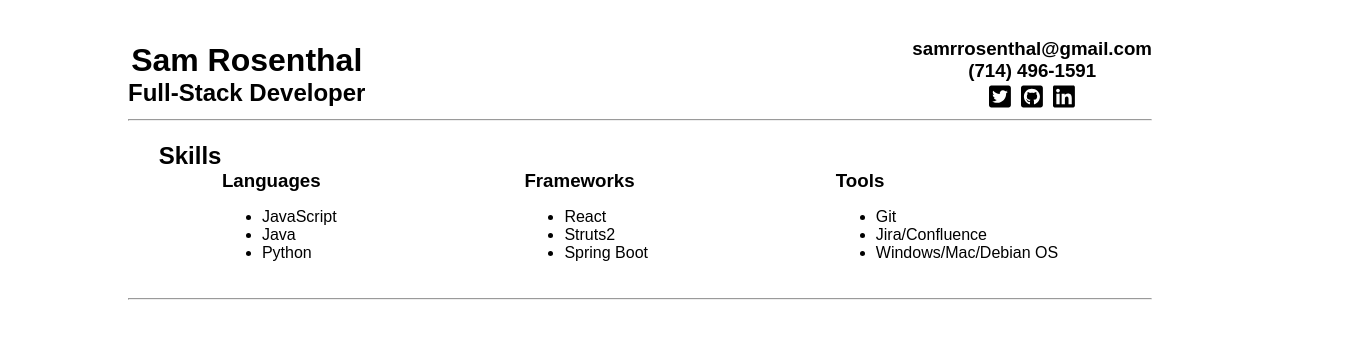
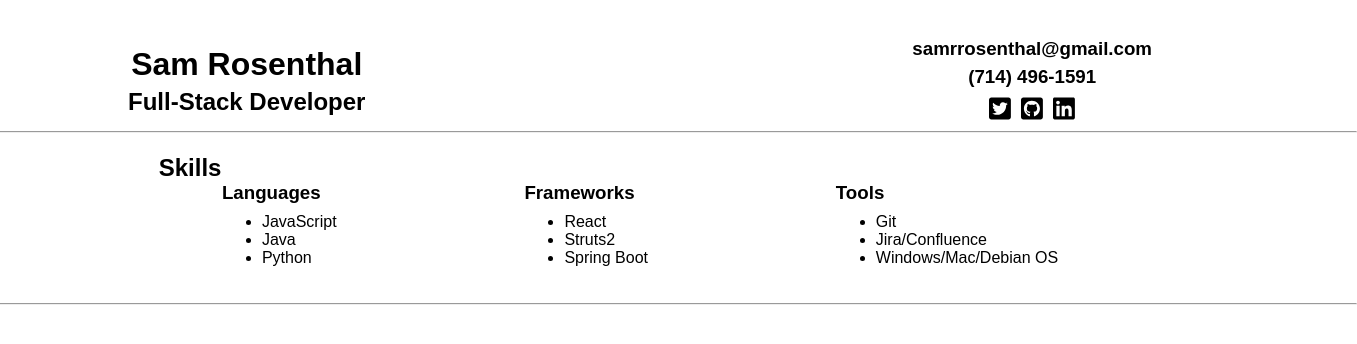
Before and after one commit to SammRosenthal/samrosenthal.github.io, a React (Create React App) app: page / in a window 1280 px wide. Shown: the top 344 px of the page, 1357 px wide, since content can reach past the window. Built offline with nearby package versions, Linux system fonts and the light colour scheme; a web font is replaced by a local one.

Commit message:
small css updates

```diff
--- a/src/app.css
+++ b/src/app.css
@@ -2,3 +2,8 @@ body {
     margin-left: 10%;
     margin-right: 10%;
 }
+
+hr {
+    margin-left: -20%;
+    margin-right: -20%;
+}
--- a/src/components/tech/Tech.js
+++ b/src/components/tech/Tech.js
@@ -7,7 +7,7 @@ const Tech = () => {
       <h2 className="title">Skills</h2>
       <div className="skillsContainer">
         <div className="skills">
-          <h3>Languages</h3>
+          <h3 className="skillTitle">Languages</h3>
           <ul>
             <li>JavaScript</li>
             <li>Java</li>
@@ -16,7 +16,7 @@ const Tech = () => {
         </div>
 
         <div className="skills">
-          <h3>Frameworks</h3>
+          <h3 className="skillTitle">Frameworks</h3>
           <ul>
             <li>React</li>
             <li>Struts2</li>
@@ -25,7 +25,7 @@ const Tech = () => {
         </div>
 
         <div className="skills">
-          <h3>Tools</h3>
+          <h3 className="skillTitle">Tools</h3>
           <ul>
             <li>Git</li>
             <li>Jira/Confluence</li>
--- a/src/components/tech/tech.css
+++ b/src/components/tech/tech.css
@@ -12,6 +12,10 @@
     margin-left: 3%;
 }
 
+ul {
+    margin-top: 3px;
+}
+
 .skillsContainer {
     display: flex;
     justify-content: space-around;
--- a/src/components/title/title.css
+++ b/src/components/title/title.css
@@ -16,6 +16,7 @@ h1 {
     font-family: 'Muli', sans-serif;
     font-weight: 600;
     margin: 0;
+    padding-bottom: 5px;
 }
 
 h2 {
@@ -24,6 +25,7 @@ h2 {
 
 h3 {
     margin: 0;
+    padding-bottom: 6px;
 }
 
 .flexContainer {
```
